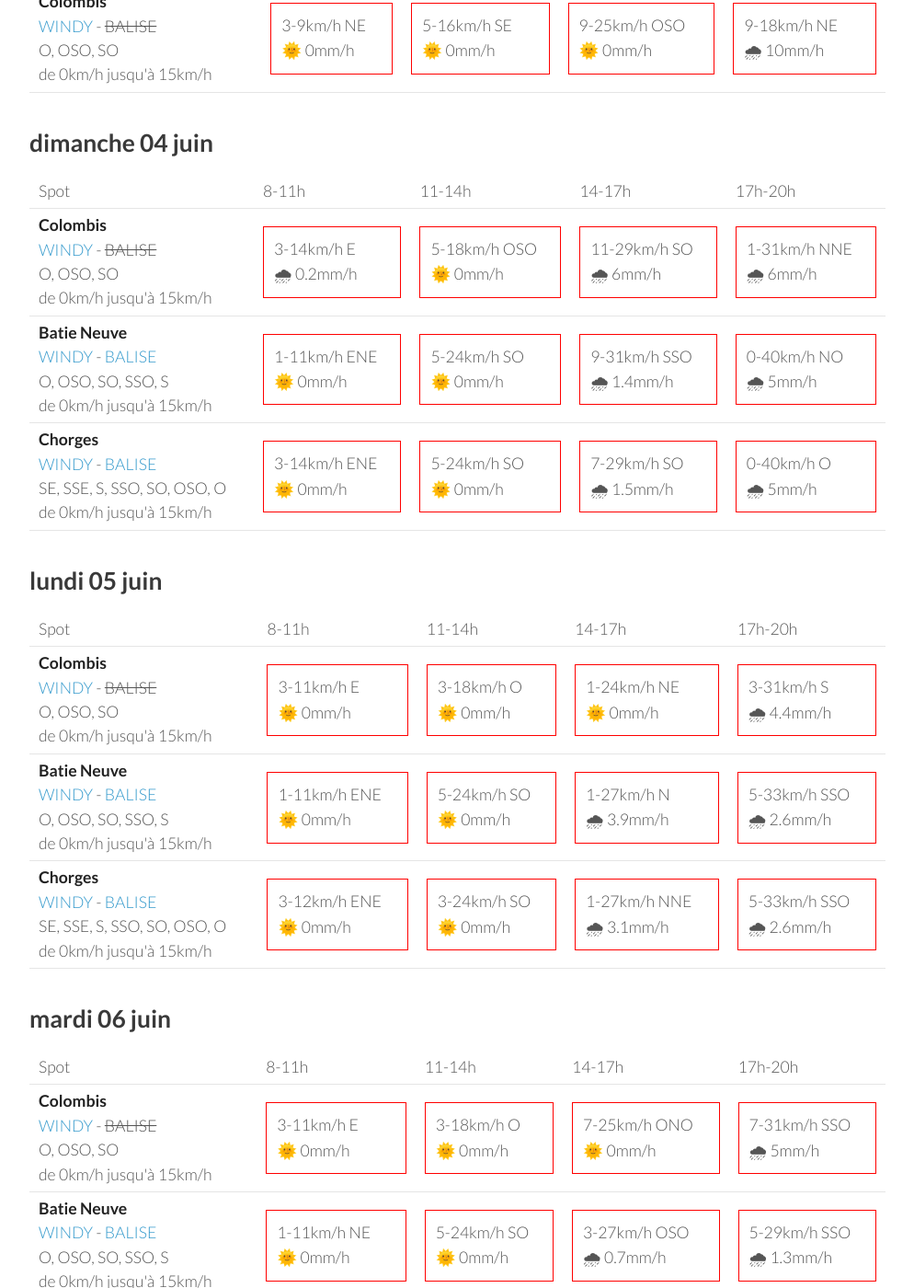
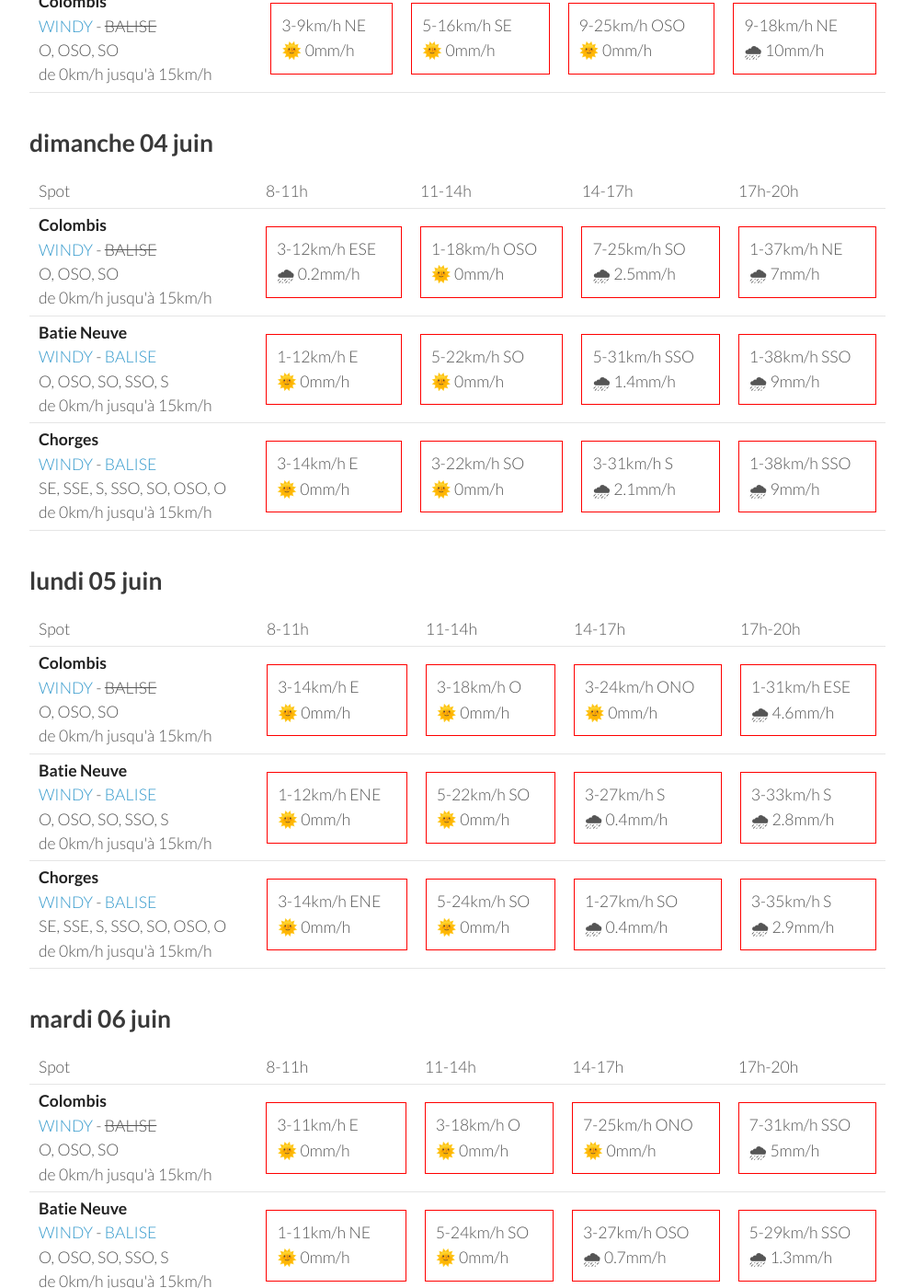
Before and after one commit to parapente-dans-le-nord/parapente-dans-le-nord.github.io, a Jekyll site: the page built from serre_poncon.markdown, in a window 1280 px wide and 1400 px high, scrolled down 1092 px. Shown: the whole window at 92% size, without its empty margins (26-1020 px from the left). Built offline with Jekyll 4.4.1, drawn with Linux system fonts in a browser that asks for light colours; some of the changed text lies outside the part shown.

Commit message:
update index.markdown

```diff
--- a/serre_poncon.markdown
+++ b/serre_poncon.markdown
@@ -113,30 +113,30 @@ page mise à jour le vendredi 02 juin 13:31
 <tr>
         <td><strong>Colombis</strong><br><a href="https://windy.com/44.494/6.216?44.559,6.262,10">WINDY</a> - <span class="no-balise"> BALISE </span><br> <span class="vent-favorable">O, OSO, SO</span><br><span class="force-vent">de 0km/h jusqu'à 15km/h</span> </td>
 
-            <td><div class="not-flyable"><p>3-14km/h E</p><p>🌧 0.2mm/h</p></div></td>
-            <td><div class="not-flyable"><p>5-18km/h OSO</p><p>🌞 0mm/h</p></div></td>
-            <td><div class="not-flyable"><p>11-29km/h SO</p><p>🌧 6mm/h</p></div></td>
-            <td><div class="not-flyable"><p>1-31km/h NNE</p><p>🌧 6mm/h</p></div></td>
+            <td><div class="not-flyable"><p>3-12km/h ESE</p><p>🌧 0.2mm/h</p></div></td>
+            <td><div class="not-flyable"><p>1-18km/h OSO</p><p>🌞 0mm/h</p></div></td>
+            <td><div class="not-flyable"><p>7-25km/h SO</p><p>🌧 2.5mm/h</p></div></td>
+            <td><div class="not-flyable"><p>1-37km/h NE</p><p>🌧 7mm/h</p></div></td>
 
 
     </tr>
 <tr>
         <td><strong>Batie Neuve</strong><br><a href="https://windy.com/44.584/6.236?44.559,6.262,10,m:eTtagly">WINDY</a> - <span class=""><a href="https://www.openwindmap.org/PP554">BALISE</a> </span><br> <span class="vent-favorable">O, OSO, SO, SSO, S</span><br><span class="force-vent">de 0km/h jusqu'à 15km/h</span> </td>
 
-            <td><div class="not-flyable"><p>1-11km/h ENE</p><p>🌞 0mm/h</p></div></td>
-            <td><div class="not-flyable"><p>5-24km/h SO</p><p>🌞 0mm/h</p></div></td>
-            <td><div class="not-flyable"><p>9-31km/h SSO</p><p>🌧 1.4mm/h</p></div></td>
-            <td><div class="not-flyable"><p>0-40km/h NO</p><p>🌧 5mm/h</p></div></td>
+            <td><div class="not-flyable"><p>1-12km/h E</p><p>🌞 0mm/h</p></div></td>
+            <td><div class="not-flyable"><p>5-22km/h SO</p><p>🌞 0mm/h</p></div></td>
+            <td><div class="not-flyable"><p>5-31km/h SSO</p><p>🌧 1.4mm/h</p></div></td>
+            <td><div class="not-flyable"><p>1-38km/h SSO</p><p>🌧 9mm/h</p></div></td>
 
 
     </tr>
 <tr>
         <td><strong>Chorges</strong><br><a href="https://windy.com/44.578/6.280?44.559,6.262,10">WINDY</a> - <span class=""><a href="https://www.openwindmap.org/PP554">BALISE</a> </span><br> <span class="vent-favorable">SE, SSE, S, SSO, SO, OSO, O</span><br><span class="force-vent">de 0km/h jusqu'à 15km/h</span> </td>
 
-            <td><div class="not-flyable"><p>3-14km/h ENE</p><p>🌞 0mm/h</p></div></td>
-            <td><div class="not-flyable"><p>5-24km/h SO</p><p>🌞 0mm/h</p></div></td>
-            <td><div class="not-flyable"><p>7-29km/h SO</p><p>🌧 1.5mm/h</p></div></td>
-            <td><div class="not-flyable"><p>0-40km/h O</p><p>🌧 5mm/h</p></div></td>
+            <td><div class="not-flyable"><p>3-14km/h E</p><p>🌞 0mm/h</p></div></td>
+            <td><div class="not-flyable"><p>3-22km/h SO</p><p>🌞 0mm/h</p></div></td>
+            <td><div class="not-flyable"><p>3-31km/h S</p><p>🌧 2.1mm/h</p></div></td>
+            <td><div class="not-flyable"><p>1-38km/h SSO</p><p>🌧 9mm/h</p></div></td>
 
 
     </tr>
@@ -159,30 +159,30 @@ page mise à jour le vendredi 02 juin 13:31
 <tr>
         <td><strong>Colombis</strong><br><a href="https://windy.com/44.494/6.216?44.559,6.262,10">WINDY</a> - <span class="no-balise"> BALISE </span><br> <span class="vent-favorable">O, OSO, SO</span><br><span class="force-vent">de 0km/h jusqu'à 15km/h</span> </td>
 
-            <td><div class="not-flyable"><p>3-11km/h E</p><p>🌞 0mm/h</p></div></td>
+            <td><div class="not-flyable"><p>3-14km/h E</p><p>🌞 0mm/h</p></div></td>
             <td><div class="not-flyable"><p>3-18km/h O</p><p>🌞 0mm/h</p></div></td>
-            <td><div class="not-flyable"><p>1-24km/h NE</p><p>🌞 0mm/h</p></div></td>
-            <td><div class="not-flyable"><p>3-31km/h S</p><p>🌧 4.4mm/h</p></div></td>
+            <td><div class="not-flyable"><p>3-24km/h ONO</p><p>🌞 0mm/h</p></div></td>
+            <td><div class="not-flyable"><p>1-31km/h ESE</p><p>🌧 4.6mm/h</p></div></td>
 
 
     </tr>
 <tr>
         <td><strong>Batie Neuve</strong><br><a href="https://windy.com/44.584/6.236?44.559,6.262,10,m:eTtagly">WINDY</a> - <span class=""><a href="https://www.openwindmap.org/PP554">BALISE</a> </span><br> <span class="vent-favorable">O, OSO, SO, SSO, S</span><br><span class="force-vent">de 0km/h jusqu'à 15km/h</span> </td>
 
-            <td><div class="not-flyable"><p>1-11km/h ENE</p><p>🌞 0mm/h</p></div></td>
-            <td><div class="not-flyable"><p>5-24km/h SO</p><p>🌞 0mm/h</p></div></td>
-            <td><div class="not-flyable"><p>1-27km/h N</p><p>🌧 3.9mm/h</p></div></td>
-            <td><div class="not-flyable"><p>5-33km/h SSO</p><p>🌧 2.6mm/h</p></div></td>
+            <td><div class="not-flyable"><p>1-12km/h ENE</p><p>🌞 0mm/h</p></div></td>
+            <td><div class="not-flyable"><p>5-22km/h SO</p><p>🌞 0mm/h</p></div></td>
+            <td><div class="not-flyable"><p>3-27km/h S</p><p>🌧 0.4mm/h</p></div></td>
+            <td><div class="not-flyable"><p>3-33km/h S</p><p>🌧 2.8mm/h</p></div></td>
 
 
     </tr>
 <tr>
         <td><strong>Chorges</strong><br><a href="https://windy.com/44.578/6.280?44.559,6.262,10">WINDY</a> - <span class=""><a href="https://www.openwindmap.org/PP554">BALISE</a> </span><br> <span class="vent-favorable">SE, SSE, S, SSO, SO, OSO, O</span><br><span class="force-vent">de 0km/h jusqu'à 15km/h</span> </td>
 
-            <td><div class="not-flyable"><p>3-12km/h ENE</p><p>🌞 0mm/h</p></div></td>
-            <td><div class="not-flyable"><p>3-24km/h SO</p><p>🌞 0mm/h</p></div></td>
-            <td><div class="not-flyable"><p>1-27km/h NNE</p><p>🌧 3.1mm/h</p></div></td>
-            <td><div class="not-flyable"><p>5-33km/h SSO</p><p>🌧 2.6mm/h</p></div></td>
+            <td><div class="not-flyable"><p>3-14km/h ENE</p><p>🌞 0mm/h</p></div></td>
+            <td><div class="not-flyable"><p>5-24km/h SO</p><p>🌞 0mm/h</p></div></td>
+            <td><div class="not-flyable"><p>1-27km/h SO</p><p>🌧 0.4mm/h</p></div></td>
+            <td><div class="not-flyable"><p>3-35km/h S</p><p>🌧 2.9mm/h</p></div></td>
 
 
     </tr>
```
Also changed, not shown: other parts of serre_poncon.markdown (+1 -1 lines).
